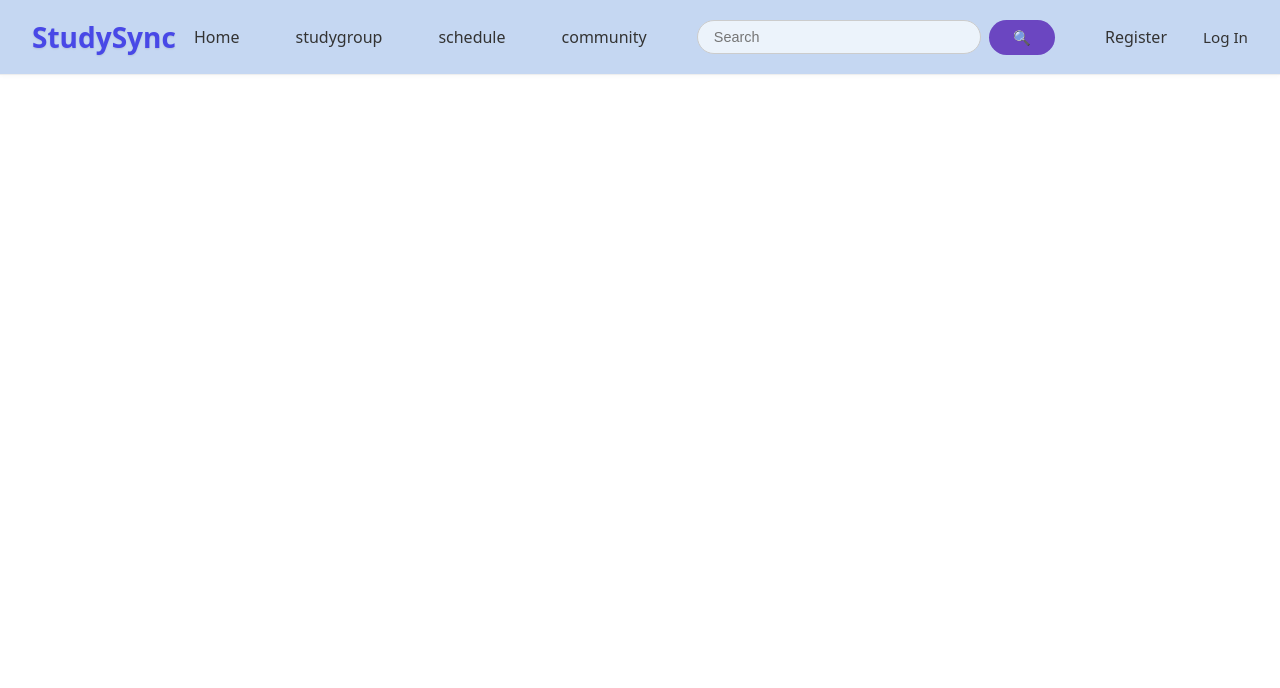
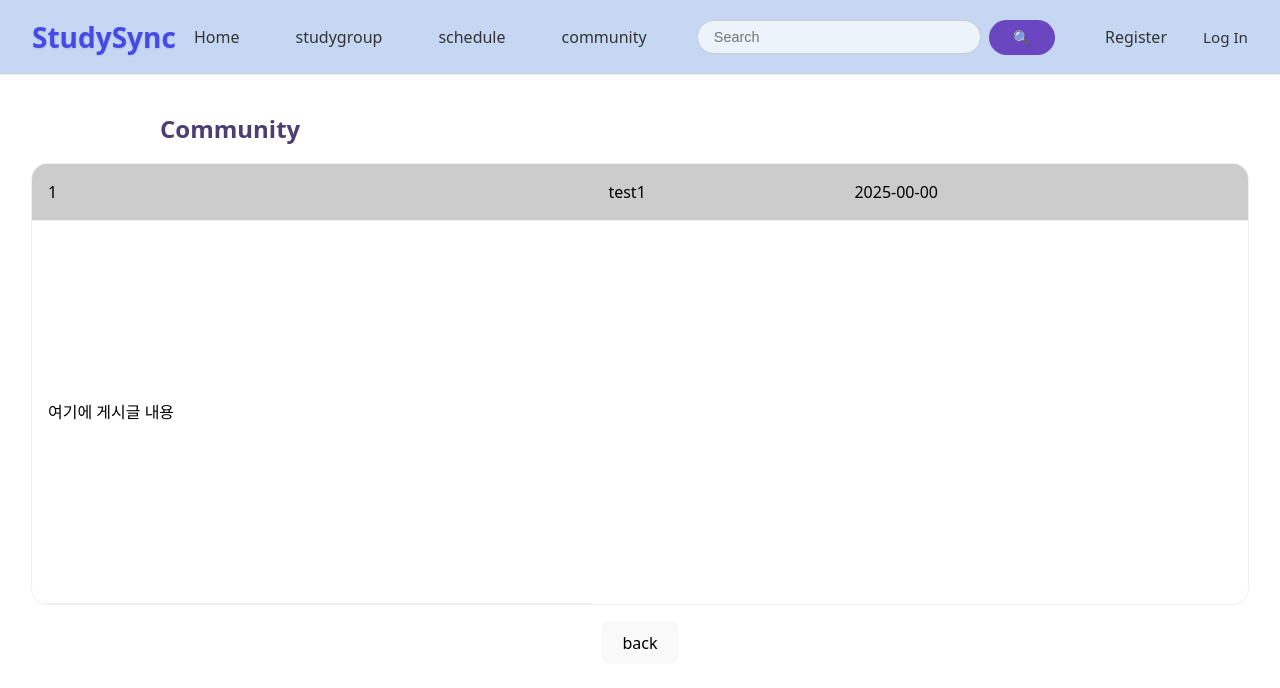
Before and after one commit to hwangmouse/Client, a React (Vite) app: page /community/1 in a window 1280 px wide. Shown: the top 688 px of the page. Built offline with nearby package versions, Linux system fonts and the light colour scheme.

Commit message:
communityPage 샘플 게시글 리스트 및 게시글 창 구현

```diff
--- a/src/App.jsx
+++ b/src/App.jsx
@@ -8,6 +8,7 @@ import LoginForm from './component/LoginForm';
 import StudyGroupList from './component/StudyGroupList';
 import SchedulePage from './component/SchedulePage';
 import CommunityPage from './component/CommunityPage';
+import CommunityDetail from './component/CommunityDetail';
 import SignupForm from './component/SignupForm';
 
 function App() {
@@ -27,6 +28,7 @@ function App() {
           <Route path="/studygroup" element={isAuthenticated? <StudyGroupList /> : <Navigate to="/login" replace />} />
           <Route path="/schedule" element={isAuthenticated? <SchedulePage /> : <Navigate to="/login" replace />} />
           <Route path="/community" element={isAuthenticated? <CommunityPage /> : <Navigate to="/login" replace />} />
+          <Route path="/community/:id" element={<CommunityDetail />} />
         </Routes>
       </div>
     </Router>
--- /dev/null
+++ b/src/component/CommunityDetail.css
@@ -0,0 +1,50 @@
+.community-container {
+  padding: 1rem 2rem;
+  display: flex;
+  flex-direction: column;
+  align-items: center;
+  background-color: #ffffff;
+}
+
+.community-title {
+  font-size: 1.5rem;
+  font-weight: 600;
+  color: #4b3f72;
+  margin-bottom: 0rem;
+  align-self: flex-start;
+  padding-left: 8rem;
+  padding-bottom: 1rem;
+}
+
+.posts-table-wrapper {
+  position: relative;
+  width: 100%;
+  max-width: 1267px;
+  border-radius: 1rem;
+  overflow: hidden;
+  border: 1px solid #eee;
+}
+
+.posts-table {
+  width: 100%;
+  border-collapse: collapse;
+  text-align: left;
+}
+
+.theadRole {
+  background-color: #ccc;
+  color: white;
+}
+
+.posts-table th,
+.posts-table td {
+  padding: 1rem;
+  border-bottom: 1px solid #eee;
+  color: black;
+}
+
+.back{
+    display: flex;
+    justify-content: center;
+    padding:1rem;
+}
--- /dev/null
+++ b/src/component/CommunityDetail.jsx
@@ -0,0 +1,46 @@
+import React, { useState } from "react";
+import Header from "./Header";
+import { useParams, Link } from "react-router-dom";
+import './CommunityDetail.css';
+
+const CommunityDetail = () => {
+  const { id } = useParams();
+
+  // 임시로 데이터 샘플 넣어놓음
+  const [posts, setPosts] = useState([
+    { id: 1, title: "test1", createdAt: "2025-00-00" },
+    { id: 2, title: "test2", createdAt: "2025-00-00" }
+  ]);
+  const post = posts.find(p => p.id === Number(id));
+
+  return (
+    <div>
+      <div className="community-container">
+        <h2 className="community-title">Community</h2>
+
+        <div className="posts-table-wrapper">
+          <table className="posts-table">
+            <tbody>
+              {post &&
+              (
+                <tr className="theadRole">
+                  <td>{post.id}</td>
+                  <td>{post.title}</td>
+                  <td>{post.createdAt}</td>
+                </tr>
+              )}
+                <tr>
+                  <th style={{ height: "350px" }}>여기에 게시글 내용</th>
+                </tr>
+            </tbody>
+          </table>
+        </div>
+        <div className="back">
+          <Link to={'/community/'}><button>{"back"}</button></Link>
+        </div>
+      </div>
+    </div>
+  );
+};
+
+export default CommunityDetail;
--- a/src/component/CommunityPage.css
+++ b/src/component/CommunityPage.css
@@ -67,6 +67,7 @@
 .community-table td {
   padding: 1rem;
   border-bottom: 1px solid #eee;
+  color: black;
 }
 
 .pagination {
@@ -74,6 +75,12 @@
   justify-content: center;
   gap: 1rem;
   padding: 1rem 0;
+}
+
+.post{
+  display: flex;
+  justify-content: right;
+  padding: 0 1rem 1rem 0;
 }
 
 .add-button-purple {
--- a/src/component/CommunityPage.jsx
+++ b/src/component/CommunityPage.jsx
@@ -1,9 +1,16 @@
 // CommunityPage.js
-import React from "react";
+import React, {useState} from "react";
 import Header from "./Header";
+import { Link } from 'react-router-dom';
 import "./CommunityPage.css";
 
 const CommunityPage = () => {
+  //임시로 데이터 샘플 넣어놓음
+  const [posts, setPosts] = useState([
+    { id: 1, title: "test1", createdAt: "2025-00-00" },
+    { id: 2, title: "test2", createdAt: "2025-00-00" }
+  ]);
+
   return (
     <div>
       <div className="community-container">
@@ -28,7 +35,18 @@ const CommunityPage = () => {
               </tr>
             </thead>
             <tbody>
-              <tr><td colSpan="3" style={{ height: "350px" }}></td></tr>
+              {posts.length === 0 ? (
+                <tr><td colSpan="3" style={{ height: "350px" }}>게시글이 없습니다.</td></tr>
+              ) : (
+                posts.map((post, idx) => (
+                  <tr key={post.id}>
+                    <td>{idx+1}</td>
+                    <Link to={`/community/${post.id}`}>{post.title}</Link>
+                    <td>{post.createdAt}</td>
+                  </tr>
+                )
+              ))
+             }
             </tbody>
           </table>
 
@@ -37,6 +55,10 @@ const CommunityPage = () => {
             <span>1</span>
             <button>{">"}</button>
           </div>
+
+          <div className="post">
+            <button>{"post"}</button>
+          </div>
         </div>
       </div>
     </div>
```
